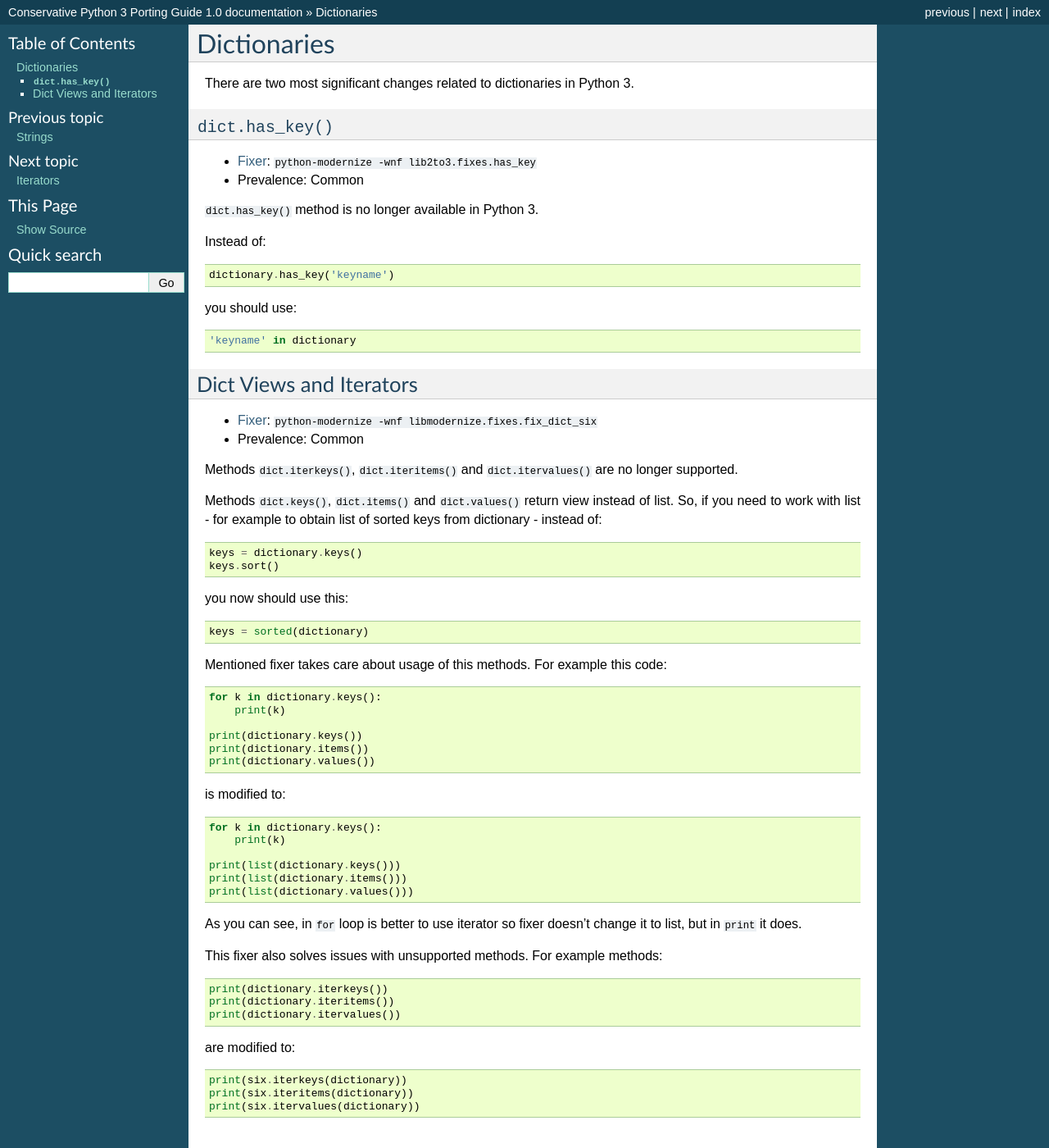
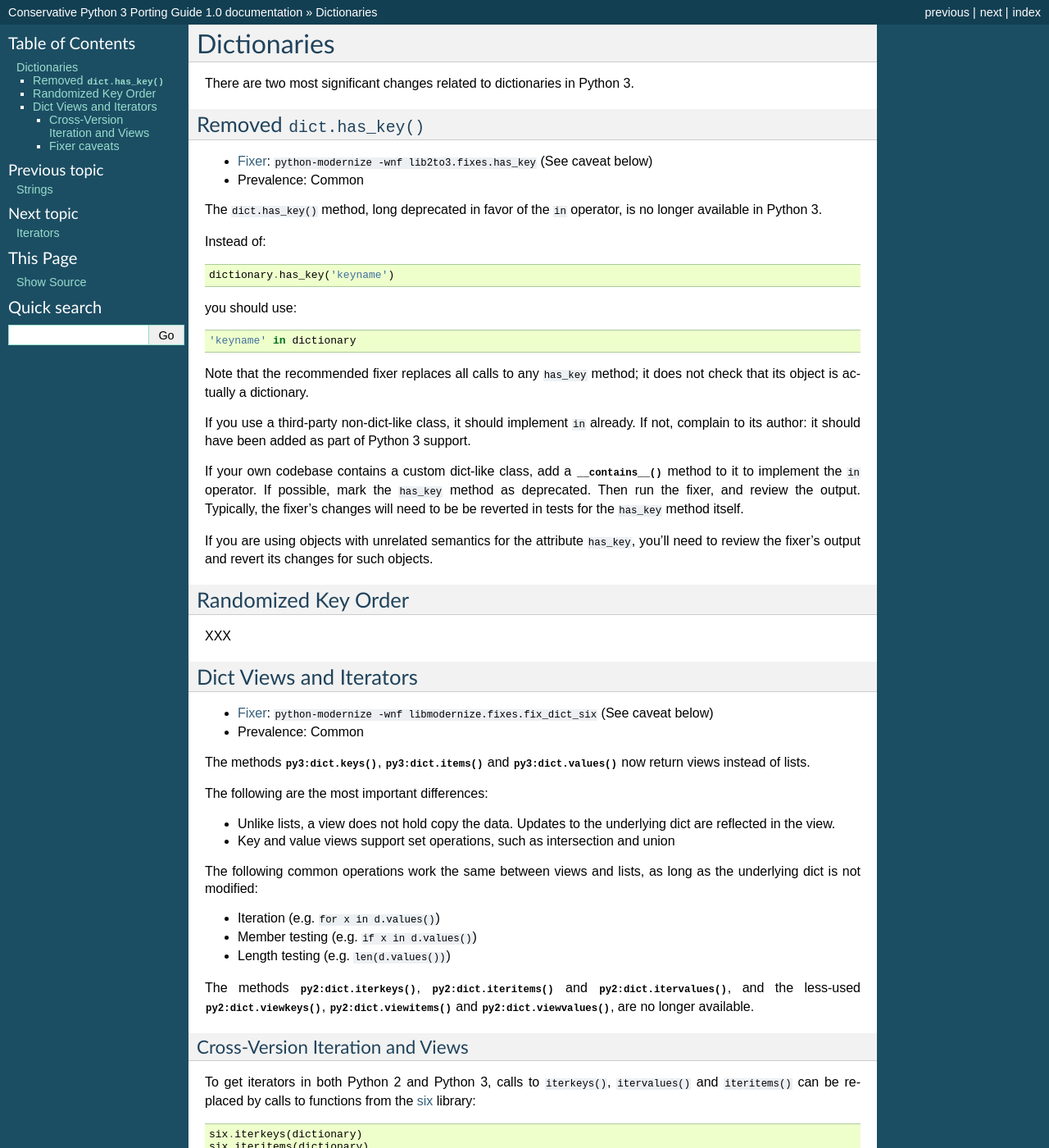
Before and after one commit to fedora-python/portingguide, a Sphinx documentation site: the page built from source/dicts.rst, in a window 1280 px wide and 1400 px high. Shown: the whole window at 82% size. Built offline with Sphinx 7.4.7, drawn with Linux system fonts in a browser that asks for light colours; some of the changed text lies outside the part shown.

Commit message:
Dictionaries: Additions and reorderings

```diff
--- a/source/dicts.rst
+++ b/source/dicts.rst
@@ -3,13 +3,14 @@ Dictionaries
 
 There are two most significant changes related to dictionaries in Python 3.
 
-``dict.has_key()``
-~~~~~~~~~~~~~~~~~~
+Removed ``dict.has_key()``
+~~~~~~~~~~~~~~~~~~~~~~~~~~
 
-* :ref:`Fixer <python-modernize>`: ``python-modernize -wnf lib2to3.fixes.has_key``
+* :ref:`Fixer <python-modernize>`: ``python-modernize -wnf lib2to3.fixes.has_key`` (See caveat below)
 * Prevalence: Common
 
-``dict.has_key()`` method is no longer available in Python 3.
+The ``dict.has_key()`` method, long deprecated in favor of the ``in`` operator,
+is no longer available in Python 3.
 
 Instead of::
 
@@ -19,55 +20,149 @@ you should use::
 
     'keyname' in dictionary
 
+Note that the recommended fixer replaces all calls to any ``has_key`` method;
+it does not check that its object is actually a dictionary.
+
+If you use a third-party non-dict-like class, it should implement ``in``
+already.
+If not, complain to its author: it should have been added as part of
+Python 3 support.
+
+If your own codebase contains a custom dict-like class, add
+a :meth:`~py3:object.__contains__` method to it to implement the
+``in`` operator.
+If possible, mark the ``has_key`` method as deprecated.
+Then run the fixer, and review the output.
+Typically, the fixer's changes will need to be be reverted in tests for the
+``has_key`` method itself.
+
+If you are using objects with unrelated semantics for the attribute
+``has_key``, you'll need to review the fixer's output and revert its changes
+for such objects.
+
+
+Randomized Key Order
+~~~~~~~~~~~~~~~~~~~~
+
+XXX
+
+
 Dict Views and Iterators
 ~~~~~~~~~~~~~~~~~~~~~~~~
 
-* :ref:`Fixer <python-modernize>`: ``python-modernize -wnf libmodernize.fixes.fix_dict_six``
+* :ref:`Fixer <python-modernize>`: ``python-modernize -wnf libmodernize.fixes.fix_dict_six`` (See caveat below)
 * Prevalence: Common
 
-Methods ``dict.iterkeys()``, ``dict.iteritems()`` and ``dict.itervalues()`` are
-no longer supported.
+The methods :meth:`py3:dict.keys`, :meth:`py3:dict.items` and
+:meth:`py3:dict.values()` now return views instead of lists.
 
-Methods ``dict.keys()``, ``dict.items()`` and ``dict.values()`` return view
-instead of list. So, if you need to work with list - for example to obtain list
-of sorted keys from dictionary - instead of::
+The following are the most important differences:
+
+* Unlike lists, a view does not hold copy the data. Updates to the underlying
+  dict are reflected in the view.
+* Key and value views support set operations, such as intersection and union
+
+The following common operations work the same between views and lists, as long
+as the underlying dict is not modified:
+
+* Iteration (e.g. ``for x in d.values()``)
+* Member testing (e.g. ``if x in d.values()``)
+* Length testing (e.g. ``len(d.values())``)
+
+The methods :meth:`py2:dict.iterkeys`, :meth:`py2:dict.iteritems`
+and :meth:`py2:dict.itervalues()`, and the less-used :meth:`py2:dict.viewkeys`, :meth:`py2:dict.viewitems()` and :meth:`py2:dict.viewvalues()`,
+are no longer available.
+
+
+Cross-Version Iteration and Views
+.................................
+
+To get iterators in both Python 2 and Python 3, calls to ``iterkeys()``,
+``itervalues()`` and ``iteritems()`` can be replaced by calls to functions
+from the :ref:`six` library::
+
+    six.iterkeys(dictionary)
+    six.iteritems(dictionary)
+    six.itervalues(dictionary)
+
+Similarly, ``viewkeys()``, ``viewvalues()`` and ``viewitems()`` have
+compatibility wrappers in :ref:`six`::
+
+    six.viewkeys(dictionary)
+    six.viewitems(dictionary)
+    six.viewvalues(dictionary)
+
+In Python 3, both ``iter*`` and ``view*`` functions correspond to ``keys()``,
+``items()``, and ``values()``.
+
+However, we recommend avoiding the ``six`` wrappers whenever it's sensible.
+For example, one often sees ``iter*`` functions in Python 2 code::
+
+    for v in dictionary.itervalues():
+        print(v)
+
+To be compatible with Python 3, this code can be changed to use ``six``::
+
+    for v in six.itervalues(dictionary):
+        print(v)
+
+... or a “native” method::
+
+    for v in dictionary.values():
+        print(v)
+
+The latter is more readable.
+However, it can be argued that the former is more memory-efficient in Python 2,
+as a new list is not created.
+
+In most real-world use cases, the memory difference is entirely negligible:
+the extra list is a fraction of the size of a dictionary, and tiny compared
+to the data itself.
+Any speed difference is almost always negligible.
+So, we suggest using the more readable variant unless special optimizations
+are needed (for example, if the dictionary could contain millions of items
+or more).
+
+Fixer caveats
+.............
+
+The recommended fixer rewrites the usage of dict methods, but very often
+its changes are not ideal.
+We recommend treating its output as “markers” that indicate code that needs
+to change, but addressing each such place individually by hand.
+
+For example, the fixer will change::
+
+    for key in somedict.keys():
+        print key
+
+to::
+
+    for key in list(somedict.keys()):
+        print(key)
+
+This change is entirely unnecessary.
+The new version is less performant (in  both Python 2 and Python 3),
+and less readable.
+However, the fixer cannot detect that the loop never changes ``somedict``,
+so it emits overly defensive code.
+
+In this case, both speed and readibility can be improved by iterating over
+the dict itself::
+
+    for key in somedict:
+        print(key)
+
+As another exaple, the fixer will change::
 
     keys = dictionary.keys()
     keys.sort()
 
-you now should use this::
+to::
+
+    keys = list(dictionary.keys())
+    keys.sort()
+
+but a better solution would be creating a list that is already sorted::
 
     keys = sorted(dictionary)
-
-Mentioned fixer takes care about usage of this methods. For example this code::
-
-    for k in dictionary.keys():
-        print(k)
-
-    print(dictionary.keys())
-    print(dictionary.items())
-    print(dictionary.values())
-
-is modified to::
-
-    for k in dictionary.keys():
-        print(k)
-
-    print(list(dictionary.keys()))
-    print(list(dictionary.items()))
-    print(list(dictionary.values()))
-
-As you can see, in ``for`` loop is better to use iterator so fixer doesn't
-change it to list, but in ``print`` it does.
-
-This fixer also solves issues with unsupported methods. For example methods::
-
-    print(dictionary.iterkeys())
-    print(dictionary.iteritems())
-    print(dictionary.itervalues())
-
-are modified to::
-
-    print(six.iterkeys(dictionary))
-    print(six.iteritems(dictionary))
-    print(six.itervalues(dictionary))
```
